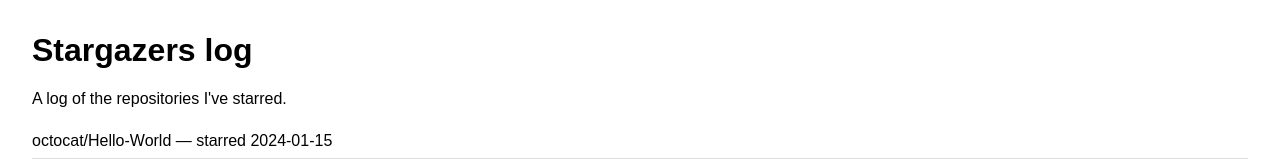
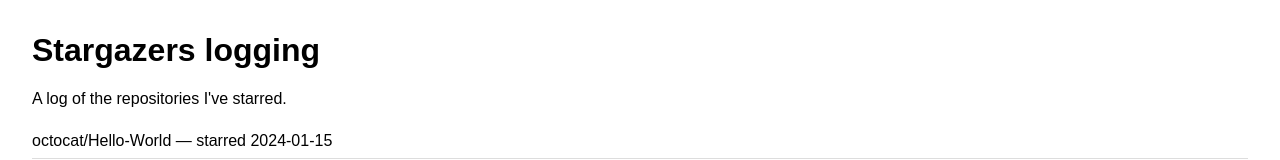
Before and after one commit to trapham1712/stargazers-log, a plain HTML site: page index.html in a window 1280 px wide. Shown: the top 160 px of the page. Drawn offline with Linux system fonts and the light colour scheme.

Commit message:
address feedback

```diff
--- a/index.html
+++ b/index.html
@@ -6,7 +6,7 @@
     <link rel="stylesheet" href="style.css">
   </head>
   <body>
-    <h1>Stargazers log</h1>
+    <h1>Stargazers logging</h1>
     <p>A log of the repositories I've starred.</p>
     <ul id="starred"></ul>
     <script src="script.js"></script>
```
